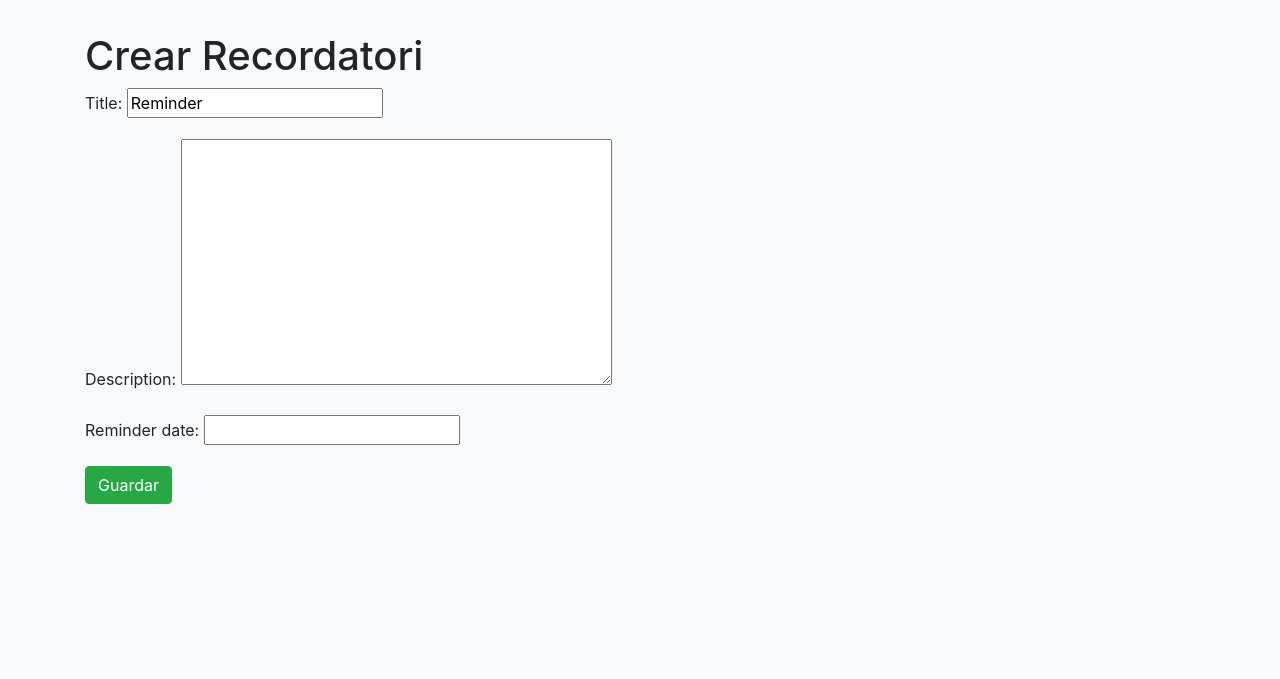
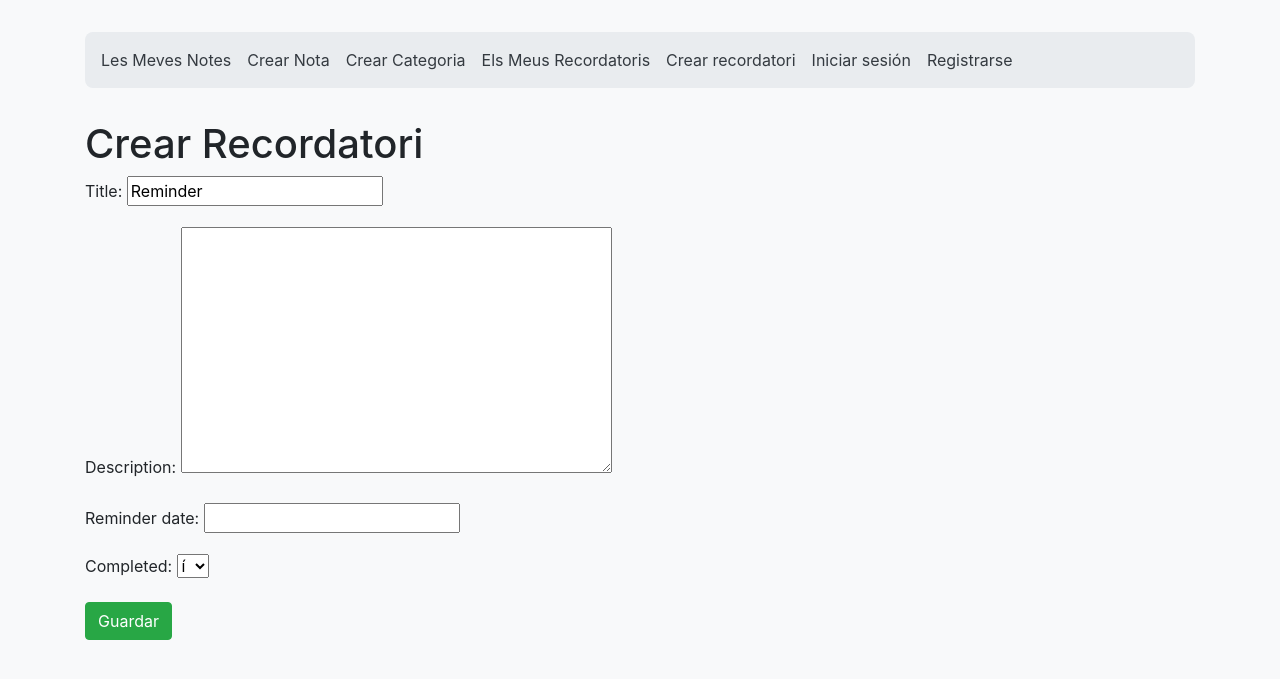
Before and after one commit to idroj2002/riminder, a Django app: page /reminder/create/ in a window 1280 px wide. Shown: the top 679 px of the page. Run offline with Django 4.2, Linux system fonts and the light colour scheme.

Commit message:
Implement completed

```diff
--- a/app/forms.py
+++ b/app/forms.py
@@ -17,4 +17,4 @@ class CategoryForm(forms.ModelForm):
 class ReminderForm(forms.ModelForm):
     class Meta:
         model = Reminder
-        fields = ['title', 'description', 'reminder_date']
+        fields = ['title', 'description', 'reminder_date', 'completed']
--- a/app/models.py
+++ b/app/models.py
@@ -21,16 +21,16 @@ class Note(models.Model):
 
 
 class Reminder(models.Model):
-    '''YES = "1"
-    NO = "0"
+    YES = "Sí"
+    NO = "No"
     CHOICES = {
         YES: "Sí",
         NO: "No"
-    }'''
+    }
     title = models.CharField(max_length=200, default="Reminder")
     description = models.TextField()
     reminder_date = models.DateTimeField()
-    #completed = models.IntegerField(choices=CHOICES, default=NO)
+    completed = models.TextField(choices=CHOICES, default=NO)
 
     def __str__(self):
         return f"Recordatori per {self.title} el {self.reminder_date}"
--- a/app/views.py
+++ b/app/views.py
@@ -24,7 +24,7 @@ def create_note(request):
             return redirect('note_list')
     else:
         form = NoteForm()
-    return render(request, 'create_form.html', {'form': form, 'note_or_cat': 'note'})
+    return render(request, 'create_form.html', {'form': form, 'type': 'note'})
 
 
 def edit_note(request, note_id):
@@ -55,7 +55,7 @@ def create_category(request):
             return redirect('note_list')
     else:
         form = CategoryForm()
-    return render(request, 'create_form.html', {'form': form, 'note_or_cat': 'cat'})
+    return render(request, 'create_form.html', {'form': form, 'type': 'cate'})
 
 
 def reminder_list(request):
@@ -76,7 +76,7 @@ def create_reminder(request):
             return redirect('reminder_list')
     else:
         form = ReminderForm()
-    return render(request, 'create_reminder.html', {'form': form})
+    return render(request, 'create_form.html', {'form': form, 'type': 'remi'})
 
 
 def edit_reminder(request, reminder_id):
@@ -85,7 +85,7 @@ def edit_reminder(request, reminder_id):
         form = ReminderForm(request.POST, instance=reminder)
         if form.is_valid():
             form.save()
-            return redirect('note_list')
+            return redirect('reminder_list')
     else:
         form = ReminderForm(instance=reminder)
     return render(request, 'edit_reminder.html', {'form': form})
--- a/templates/base.html
+++ b/templates/base.html
@@ -67,6 +67,24 @@
 <body>
     <div class="container">
         {% block navbar %}
+        <nav>
+            <ul>
+                <li><a href="{% url 'note_list' %}">Les Meves Notes</a></li>
+                <li><a href="{% url 'create_note' %}">Crear Nota</a></li>
+                <li><a href="{% url 'create_category' %}">Crear Categoria</a></li>
+                <li><a href="{% url 'reminder_list' %}">Els Meus Recordatoris</a></li>
+                <li><a href="{% url 'create_reminder' %}">Crear recordatori</a></li>
+                {% if user.is_authenticated %}
+                <form id="logout-form" method="post" action="{% url 'admin:logout' %}">
+                    {% csrf_token %}
+                    <button type="submit" class="btn btn-link text-dark p-0">Cerrar sesión</button>
+                </form>
+                {% else %}
+                    <li><a href="{% url 'login' %}">Iniciar sesión</a></li>
+                    <li><a href="{% url 'signup' %}">Registrarse</a></li>
+                {% endif %}
+            </ul>
+        </nav>
         {% endblock %}
     </div>
     <div class="container">
--- a/templates/create_form.html
+++ b/templates/create_form.html
@@ -1,18 +1,22 @@
 {% extends 'base.html' %}
 
 {% block title %}
-    {% if note_or_cat == 'note' %}
+    {% if type == 'note' %}
         Crear Nota
+    {% elif type == 'cate' %}
+        Crear Categoria
     {% else %}
-        Crear Categoria
+        Crear Recordatori
     {% endif %}
 {% endblock %}
 
 {% block content %}
-    {% if note_or_cat == 'note' %}
+    {% if type == 'note' %}
         <h1>Crear Nota</h1>
+    {% elif type == 'cate' %}
+        <h1>Crear Categoria</h1>
     {% else %}
-        <h1>Crear Categoria</h1>
+        <h1>Crear Recordatori</h1>
     {% endif %}
     <form method="post">
         {% csrf_token %}
--- a/templates/edit_reminder.html
+++ b/templates/edit_reminder.html
@@ -7,6 +7,6 @@
     <form method="post">
         {% csrf_token %}
         {{ form.as_p }}
-        <button type="submit">Guardar Canvis</button>
+        <button class="btn btn-success" type="submit">Guardar Canvis</button>
     </form>
 {% endblock %}
--- a/templates/reminder_detail.html
+++ b/templates/reminder_detail.html
@@ -6,5 +6,7 @@
     <h1>Detalls del Recordatori</h1>
     <p>Descripció: {{ reminder.description }}</p>
     <p>Data y Hora del Recordatori: {{ reminder.reminder_date }}</p>
-    <p>Completat: {% if reminder.completed %}Si{% else %}No{% endif %}</p>
+    <p>Completat: {% if reminder.completed == 'No' %}No{% else %}Sí{% endif %}</p>
+    <a class="btn btn-primary" href="{% url 'edit_reminder' reminder.id %}">Editar</a>
+    <a class="btn btn-danger" href="{% url 'delete_reminder' reminder.id %}">Eliminar</a>
 {% endblock %}
```
